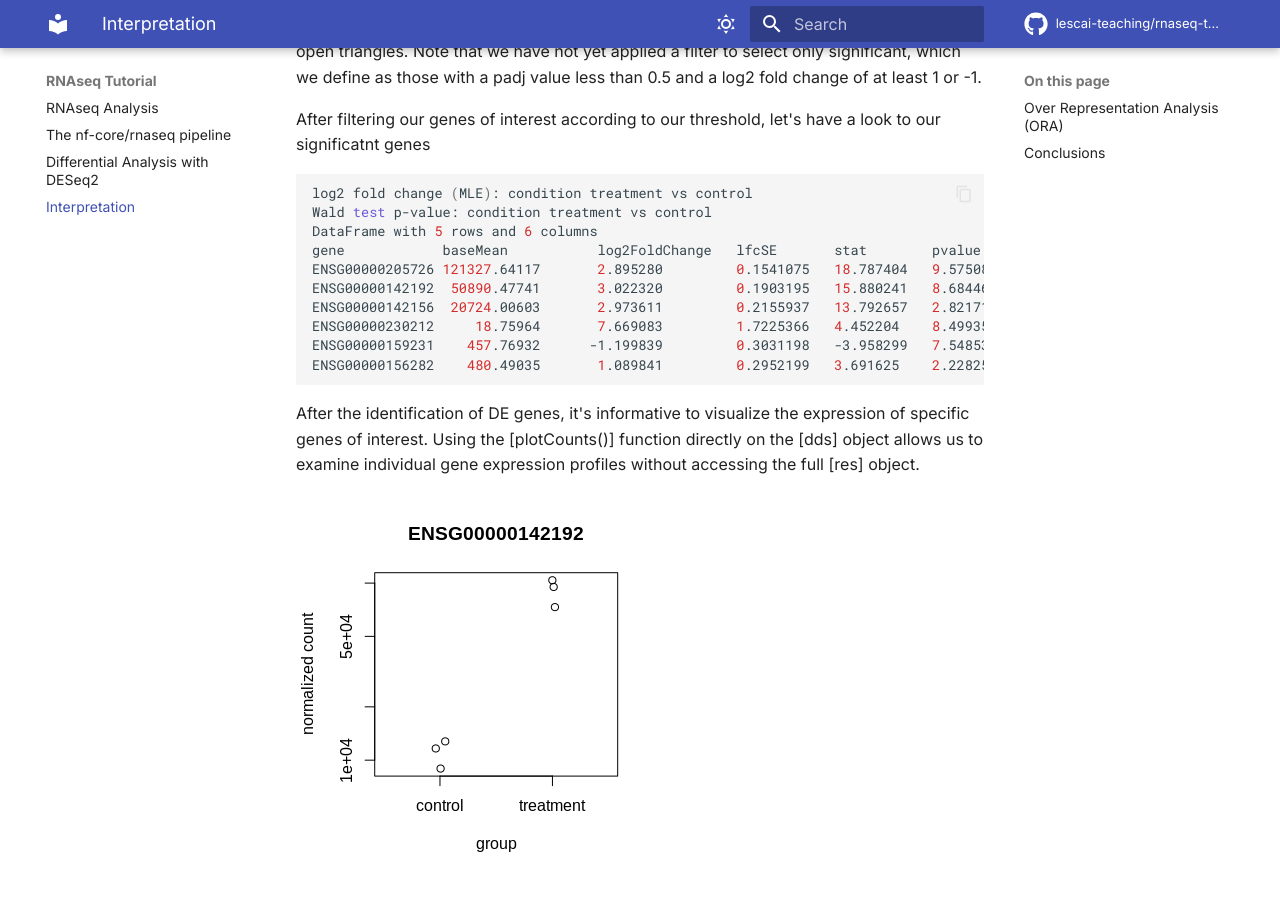
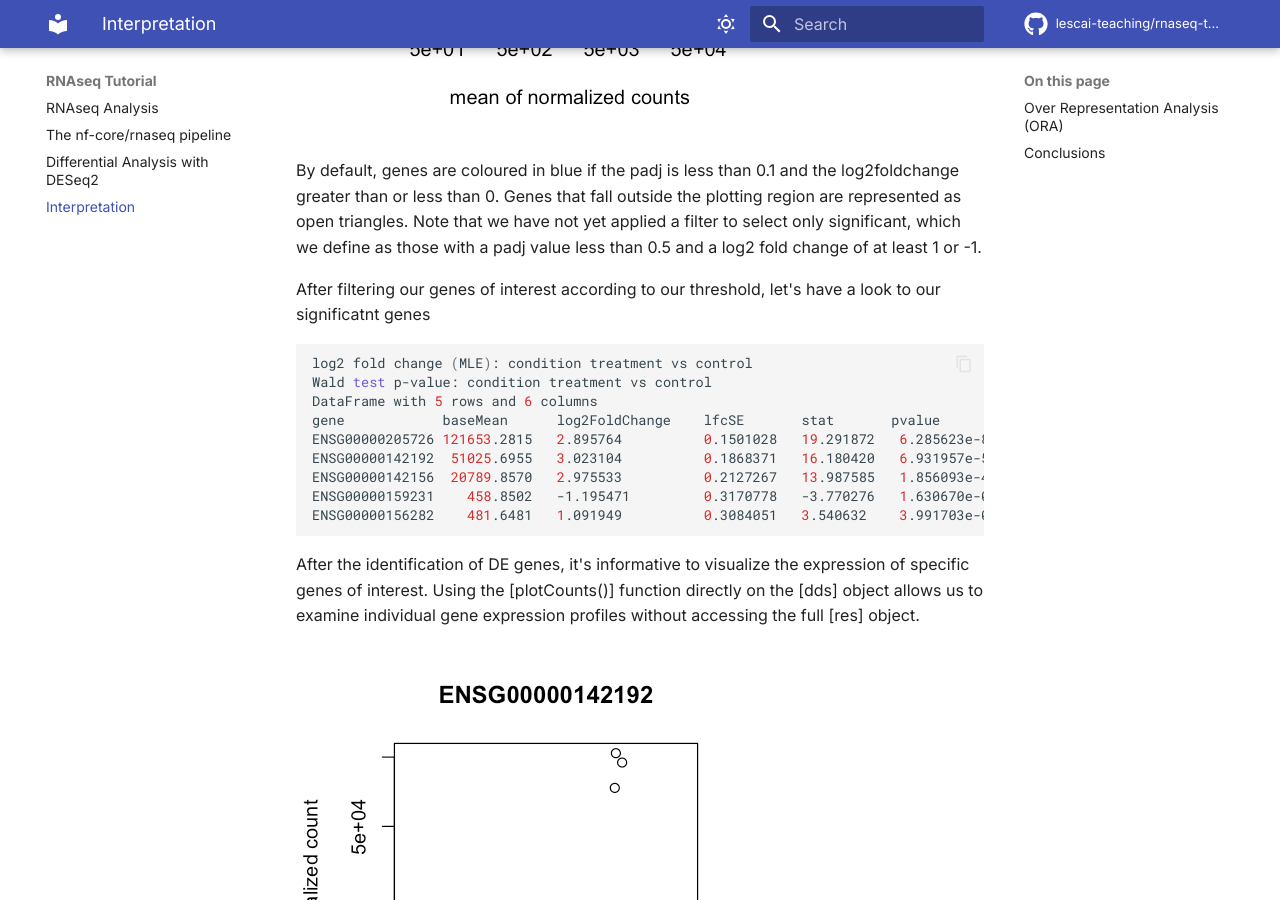
Before and after one commit to santorsola-teaching/nf-core-gitpod-run, an MkDocs documentation site: the page built from docs/interpretation.md, in a window 1280 px wide and 900 px high, scrolled down 2283 px. Built offline with MkDocs 1.6.1 and Material for MkDocs 9.7.7, drawn with Linux system fonts in a browser that asks for light colours; comment, search, counter and statistics services are not loaded.

Commit message:
fixing typos interpretation

````diff
--- a/docs/interpretation.md
+++ b/docs/interpretation.md
@@ -29,13 +29,12 @@ After filtering our genes of interest according to our threshold, let's have a l
 log2 fold change (MLE): condition treatment vs control
 Wald test p-value: condition treatment vs control
 DataFrame with 5 rows and 6 columns
-gene            baseMean           log2FoldChange   lfcSE       stat        pvalue          padj
-ENSG00000205726 121327.64117       2.895280         0.1541075   18.787404   9.575085e-79    2.250145e-76
-ENSG00000142192  50890.47741       3.022320         0.1903195   15.880241   8.684467e-57    1.020425e-54
-ENSG00000142156  20724.00603       2.973611         0.2155937   13.792657   2.821715e-43    2.210344e-41
-ENSG00000230212     18.75964       7.669083         1.7225366   4.452204    8.499355e-06    4.993371e-04
-ENSG00000159231    457.76932      -1.199839         0.3031198   -3.958299   7.548530e-05    3.547809e-03
-ENSG00000156282    480.49035       1.089841         0.2952199   3.691625    2.228257e-04    8.727341e-03
+gene            baseMean      log2FoldChange    lfcSE       stat       pvalue          padj
+ENSG00000205726 121653.2815   2.895764          0.1501028   19.291872   6.285623e-83    1.477121e-80
+ENSG00000142192  51025.6955   3.023104          0.1868371   16.180420   6.931957e-59    8.145049e-57
+ENSG00000142156  20789.8570   2.975533          0.2127267   13.987585   1.856093e-44    1.453940e-42
+ENSG00000159231    458.8502   -1.195471         0.3170778   -3.770276   1.630670e-04    9.580189e-03
+ENSG00000156282    481.6481   1.091949          0.3084051   3.540632    3.991703e-04    1.876100e-02
 ```
 
 After the identification of DE genes, it's informative to visualize the expression of specific genes of interest. Using the [plotCounts()] function directly on the [dds] object allows us to examine individual gene expression profiles without accessing the full [res] object.
````
Also changed, not shown: docs/img/MA_plot.png, docs/img/PCA.png, docs/img/heatmap_de_genes.png, docs/img/hierarchical_clustering.png, docs/img/plotCounts.png, docs/img/volcanoplot.png.
